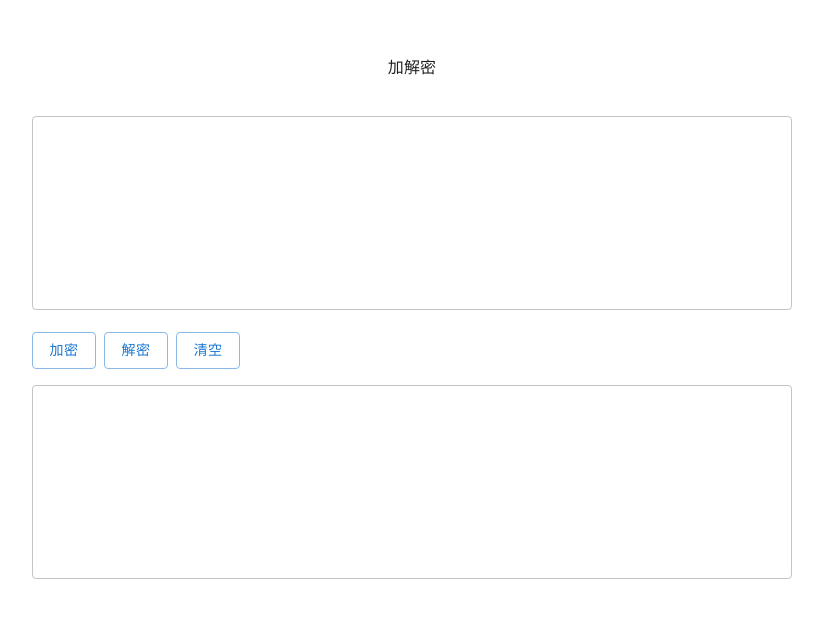
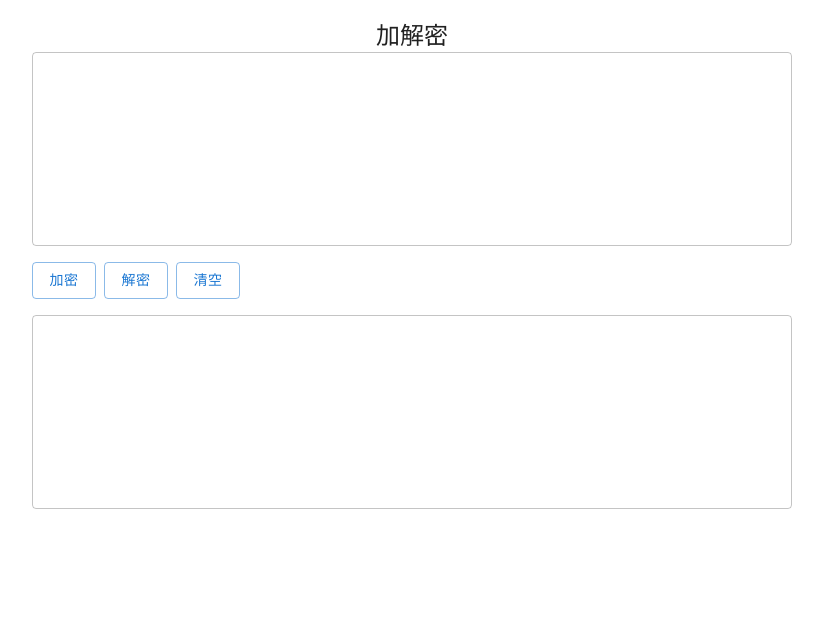
Before and after one commit to littledian/encryption, a React (Create React App) app: page /encryption in a window 1280 px wide. Shown: the top 618 px of the page, without its empty margins (228-1051 px from the left). Built offline with nearby package versions, Linux system fonts and the light colour scheme.

Commit message:
fix: 🐛 UI fix

```diff
--- a/src/pages/base64_img/index.module.scss
+++ b/src/pages/base64_img/index.module.scss
@@ -16,7 +16,7 @@
 }
 
 .title {
-  margin: 36px 0 !important;
+  margin-bottom: 24px;
   text-align: center;
 }
 
--- a/src/pages/base64_img/index.tsx
+++ b/src/pages/base64_img/index.tsx
@@ -47,7 +47,9 @@ export default function Base64Img() {
   return (
     <div className={styles.root}>
       <Title>工具 - Base64图片转换</Title>
-      <Typography className={styles.title}>Base64图片转换</Typography>
+      <Typography variant="h5" className={styles.title}>
+        Base64图片转换
+      </Typography>
       <div className={styles.imgWrap} style={{ borderWidth: url ? 0 : 1 }}>
         <img src={url} alt="" className={styles.img} />
       </div>
@@ -68,7 +70,7 @@ export default function Base64Img() {
           上传图片
         </Button>
         <Button
-          variant="contained"
+          variant="outlined"
           className={styles.btn}
           onClick={handleDownloadFile}
         >
--- a/src/pages/encryption/index.module.scss
+++ b/src/pages/encryption/index.module.scss
@@ -16,13 +16,12 @@
 }
 
 .title {
-  margin: 36px 0 !important;
+  margin-bottom: 24px;
   text-align: center;
 }
 
 .input {
   width: 100%;
-  height: 200px !important;
 }
 
 .actions {
--- a/src/pages/encryption/index.tsx
+++ b/src/pages/encryption/index.tsx
@@ -37,7 +37,9 @@ export default function Encryption() {
   return (
     <div className={styles.root}>
       <Title>工具 - 加解密</Title>
-      <Typography className={styles.title}>加解密</Typography>
+      <Typography variant="h5" className={styles.title}>
+        加解密
+      </Typography>
       <TextField
         multiline
         rows={7}
--- a/src/pages/md5/index.module.scss
+++ b/src/pages/md5/index.module.scss
@@ -16,13 +16,12 @@
 }
 
 .title {
-  margin: 36px 0 !important;
+  margin-bottom: 24px;
   text-align: center;
 }
 
 .input {
   width: 100%;
-  height: 200px !important;
 }
 
 .actions {
--- a/src/pages/md5/index.tsx
+++ b/src/pages/md5/index.tsx
@@ -28,7 +28,9 @@ export default function Encryption() {
   return (
     <div className={styles.root}>
       <Title>工具 - MD5</Title>
-      <Typography className={styles.title}>MD5</Typography>
+      <Typography variant="h5" className={styles.title}>
+        MD5
+      </Typography>
       <TextField
         multiline
         rows={7}
```
